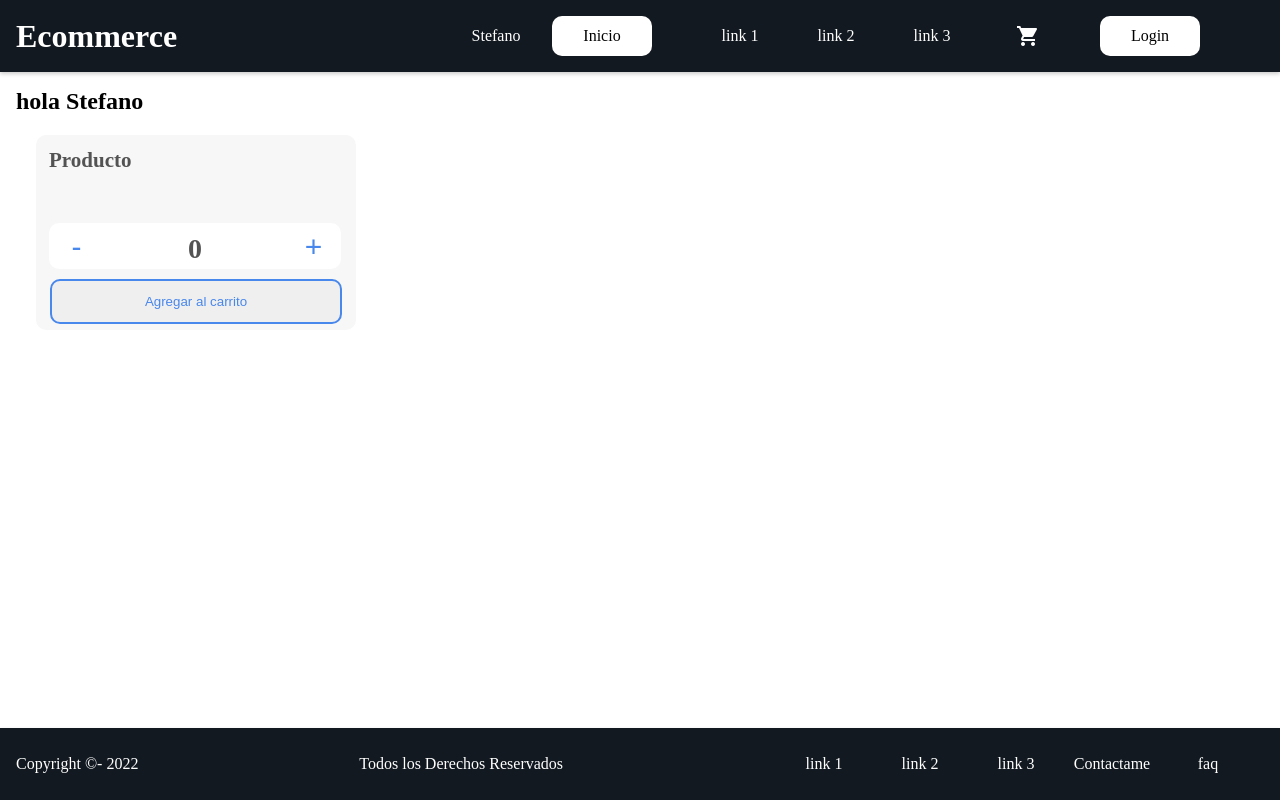
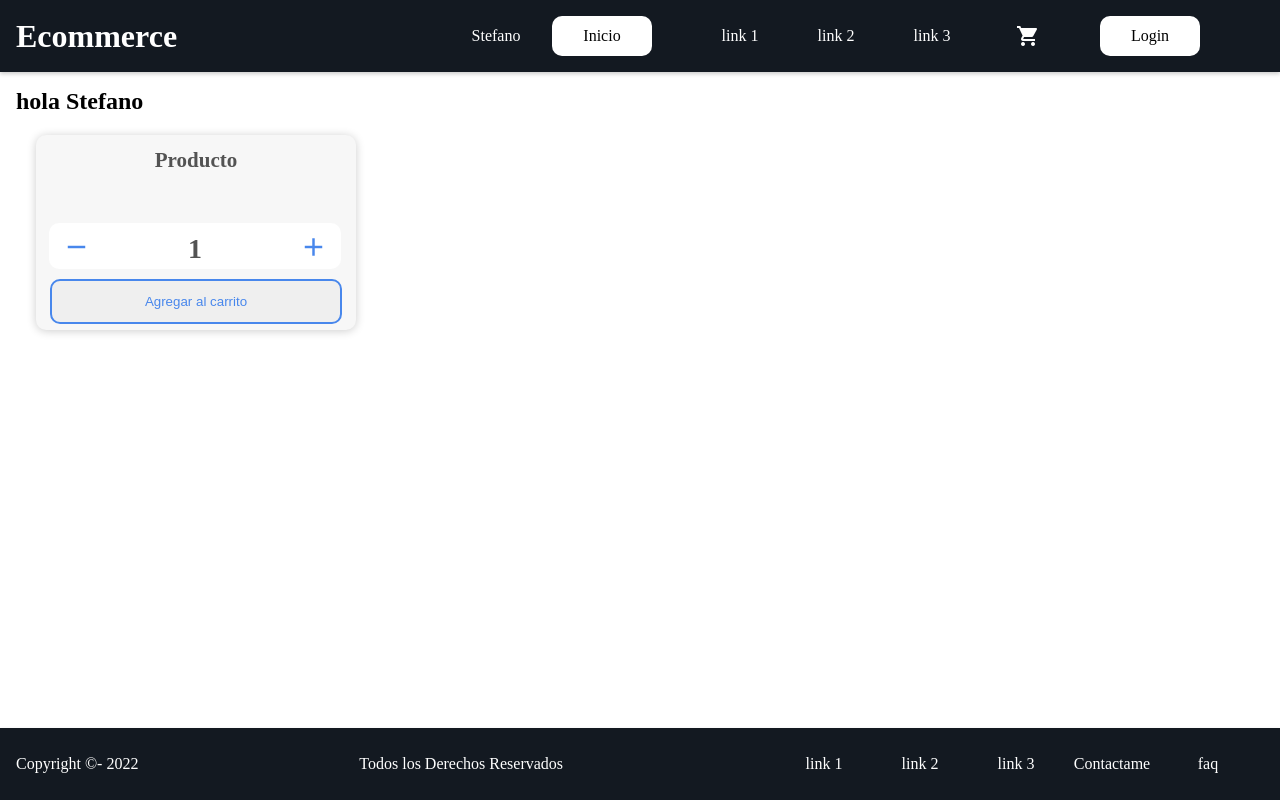
Before and after one commit to corsostefano/Proyecto-React, a React (Create React App) app: page / in a window 1280 px wide. Built offline with nearby package versions, Linux system fonts and the light colour scheme.

Commit message:
Desafio cuatro

```diff
--- a/src/components/ItemCount.js
+++ b/src/components/ItemCount.js
@@ -1,26 +1,34 @@
 import { useState } from "react"
 
-const ItemCount = () => {
-    const [count, setCount] =useState (0)
+const ItemCount = (props) => {
+    const [count, setCount] =useState(props.initial)
 
     const sumaCount = () => {
-        setCount (count + 1)
+        if (count < props.stock){
+            setCount (count + 1)
+        }
     }
     const restaCount = () => {
-        setCount (count - 1)
+        if(count > 0){
+            setCount (count - 1)
+        }
+    }
+    const agregar = () => {
+        props.onAdd(count)
+        console.log(count)
     }
 
   return (
     <>
-        <div class="item__card__agregar">
-            <h2 class="titulo__producto">Producto</h2>
-            <div class="item__count">
-                <button class="item__count__button" onClick={restaCount}>-</button>
+        <div className="item__card">
+            <h2 className="titulo__producto">Producto</h2>
+            <div className="item__count">
+                <button className="item__count__button material-icons" onClick={restaCount}>remove</button>
                 <h1>{count}</h1>
-                <button class="item__count__button" onClick={sumaCount}>+</button>
+                <button className="item__count__button material-icons" onClick={sumaCount}>add</button>
             </div>
-            <div class="item__container__button__agregar">
-                <button class="button__agregar__carrito">Agregar al carrito</button>
+            <div className="item__container__button__agregar">
+                <button className="button__agregar__carrito " onClick={agregar}>Agregar al carrito</button>
             </div>
         </div>
     </>
--- a/src/components/ItemListContainer.js
+++ b/src/components/ItemListContainer.js
@@ -2,11 +2,19 @@ import Saludo from "./Saludo"
 import ItemCount from "./ItemCount"
 
 const ItemListContainer = () => {
+  const stock = 5
+  const initial = 1
+  const onAdd = () => {
+
+  }
 
   return (
     <>
         <Saludo persona="Stefano" />
-        <ItemCount/>
+        <ItemCount
+        stock= {stock}
+        initial= {initial}
+        onAdd = {onAdd} />
     </>
   )
 }
--- a/src/sass/estilos.scss
+++ b/src/sass/estilos.scss
@@ -1,4 +1,4 @@
-@import "header";
+@import "navBars";
 @import "root";
 @import "footer";
 @import "itemCount";
--- a/src/sass/itemCount.scss
+++ b/src/sass/itemCount.scss
@@ -1,4 +1,4 @@
-.item__card__agregar{
+.item__card{
     margin: 20px;
     width: 320px;
     height: 195px;
@@ -8,7 +8,17 @@
     color: #535353;
     display: block;
     justify-content: center;
+    align-items: center;
     padding: 13px;
+    overflow: hidden;
+    box-shadow: 0px 1px 10px rgba(0, 0, 0, 0.2);
+    &:hover{
+        box-shadow: 5px 5px 20px   rgba(0, 0, 0, 0.4);
+        transform: translateY(-3%);
+    }
+    .titulo__producto{
+        text-align: center;
+    }
     .item__count{
         width: 292px;
         height: 46px;
@@ -18,6 +28,11 @@
         justify-content: space-between;
         padding: 10px;
         border-radius: 10px;
+        overflow: hidden;
+        &:hover{
+            box-shadow: 0px 1px 10px rgba(0, 0, 0, 0.2);
+        }
+
     }
     .item__count__button {
         color: #4887ec;
@@ -29,8 +44,9 @@
         cursor: pointer;
         margin-top: -4px;
         &:hover{
-            background-color: #f7f7f7;
+            background-color: #d0e0f9;
             border-radius: 5px;
+            color: black;
         }
     }
     .item__container__button__agregar{
```
Also changed, not shown: src/sass/navBars.scss (renamed from src/sass/header.scss).
